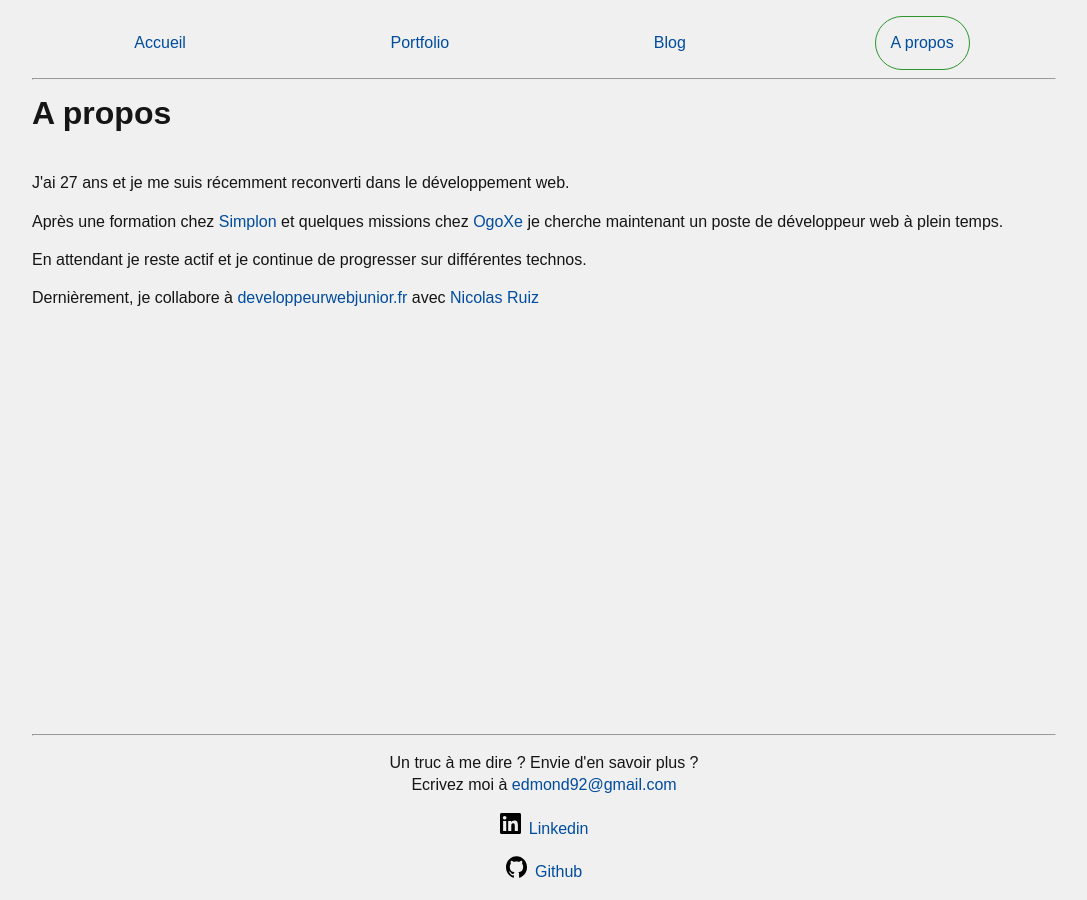
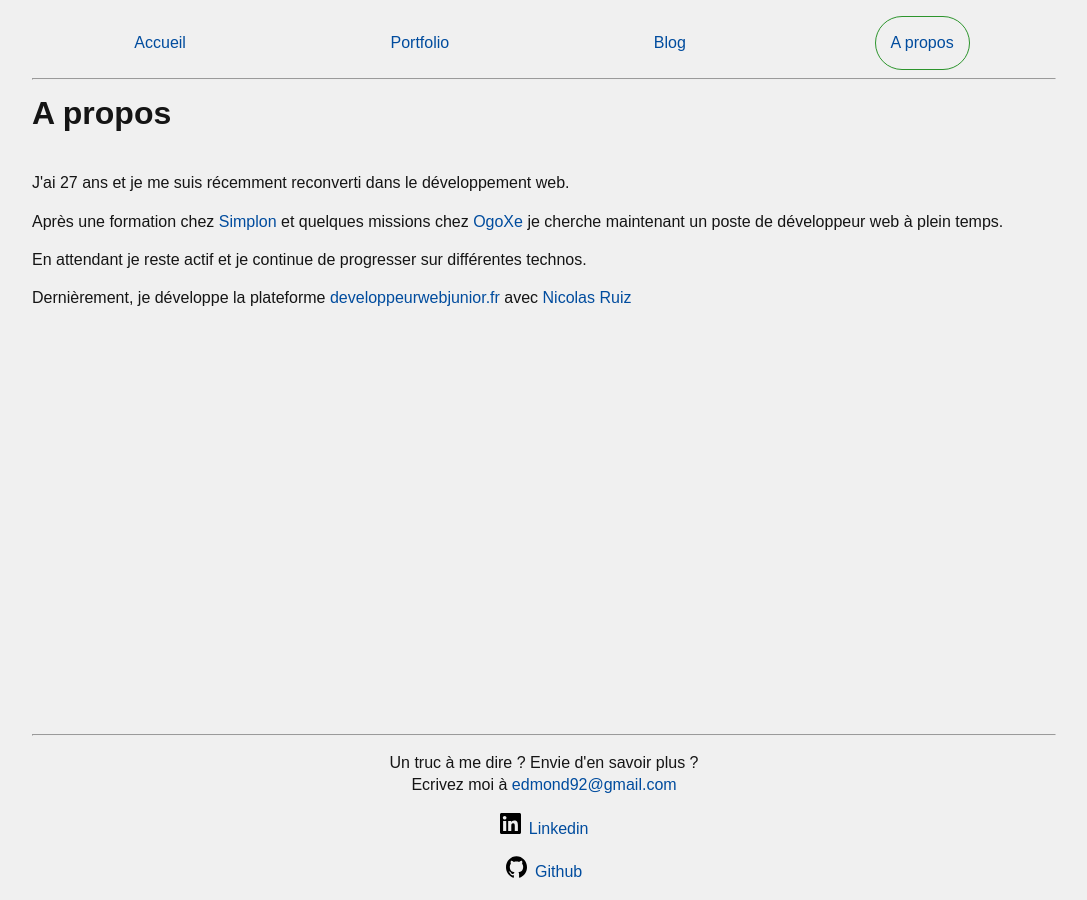
Before and after one commit to Djohn12/Djohn12.github.io, a Jekyll site: the page built from about.html, in a window 1280 px wide. Shown: the whole page, without its empty margins (96-1183 px from the left). Built offline with Jekyll 4.4.1, drawn with Linux system fonts in a browser that asks for light colours.

Commit message:
update about.md content

```diff
--- a/about.html
+++ b/about.html
@@ -12,4 +12,4 @@ permalink: /about
 
 <p>En attendant je reste actif et je continue de progresser sur différentes technos.
 
-<p>Dernièrement, je collabore à <a href="https://developpeurwebjunior.fr">developpeurwebjunior.fr</a> avec <a href="https://www.linkedin.com/in/nicolasruizpro/">Nicolas Ruiz</a></p>
+<p>Dernièrement, je développe la plateforme <a href="https://developpeurwebjunior.fr">developpeurwebjunior.fr</a> avec <a href="https://www.linkedin.com/in/nicolasruizpro/">Nicolas Ruiz</a></p>
```
